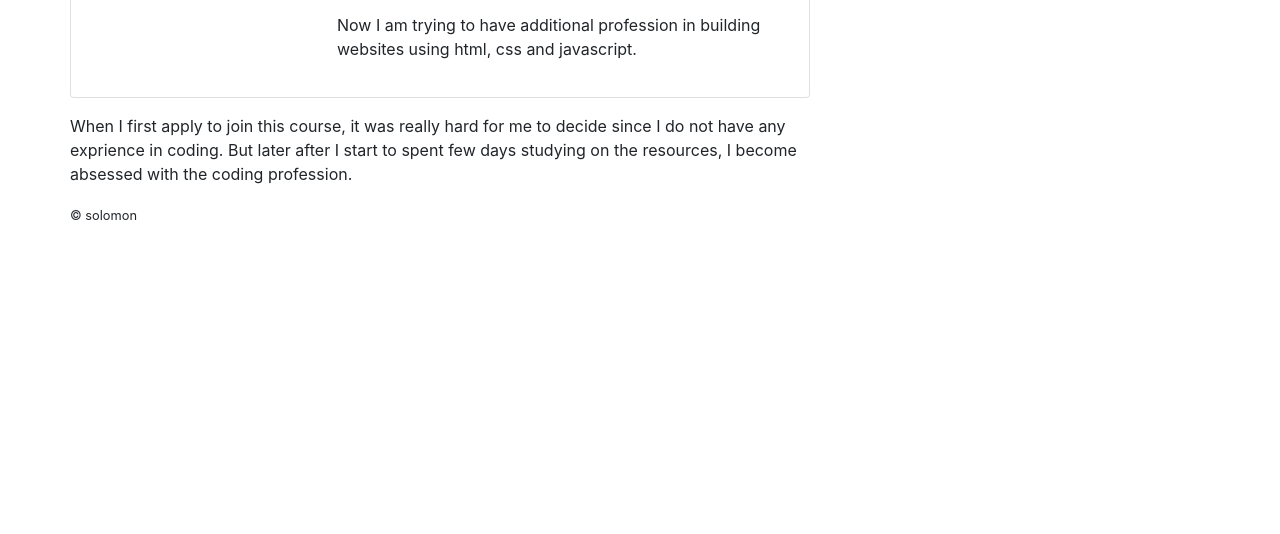
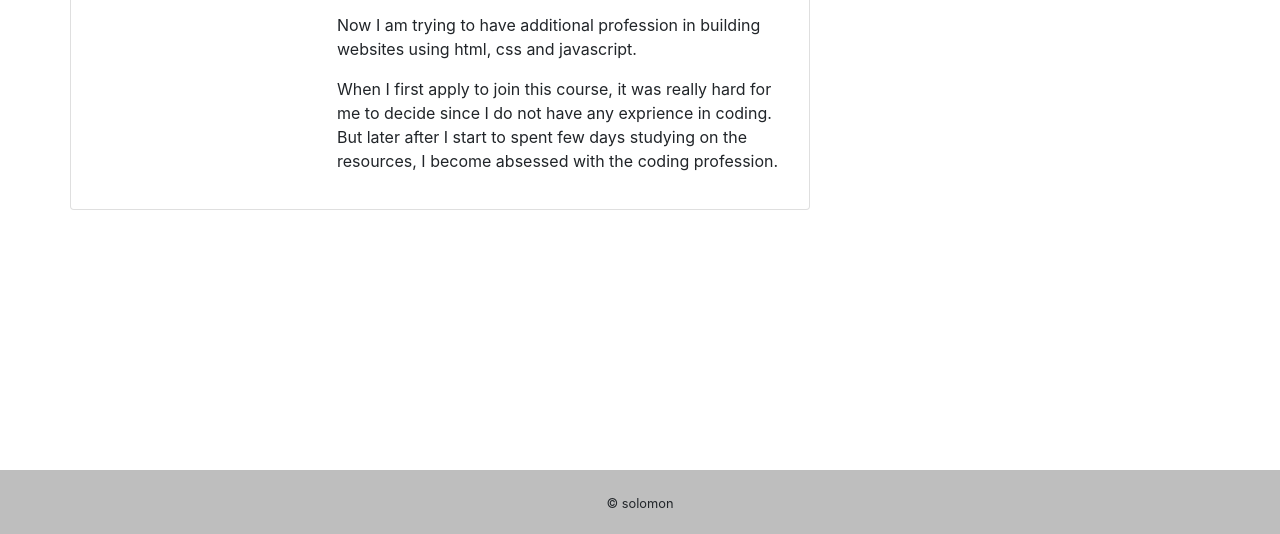
Before and after one commit to Sghsolomon/Bootstrap-Portofolio, a plain HTML site: page index.html in a window 1280 px wide. Shown: the part 266-800 px from the top of the page. Drawn offline with nearby package versions, Linux system fonts and the light colour scheme.

Commit message:
I added some text

```diff
--- a/index.html
+++ b/index.html
@@ -53,19 +53,19 @@
                                              <!----<h5 class="card-title">Card title</h5>-->
                                               <p class="card-text">My name is Solomon Haylu. Originall I am from Eritrea. I used to work in construction for the last 15 years. I am specialized in the construction fields of waterproofing and epoxy laying. </p>
                                               <p>Now I am trying to have additional profession in building websites using html, css and javascript.</p>
-
+                                              <p> When I first apply to join this course, it was really hard for me to decide since I do not have any exprience in coding. But later after I start to spent few days studying on the resources, I become absessed with the coding profession. </p>
                                             </div>
                                           </div>
                                         </div>
                                       </div>
-                                      <div class="row">
-                                          <div class="col-lg-8">
-                                            <p> When I first apply to join this course, it was really hard for me to decide since I do not have any exprience in coding. But later after I start to spent few days studying on the resources, I become absessed with the coding profession. </p>
+
+
+                                      <div class="fixed-bottom">
                                             <small>&copy; solomon</small>
-                                        </div>
+
 
                                       </div>
-
+                                      </div>
                                           </div>
 
 
--- a/style.css
+++ b/style.css
@@ -15,3 +15,9 @@
     color: teal;
     margin-top: 30px;
 }
+
+.fixed-bottom{
+    background: #BEBEBE;
+    text-align: center;
+    padding: 20px;
+}
```
